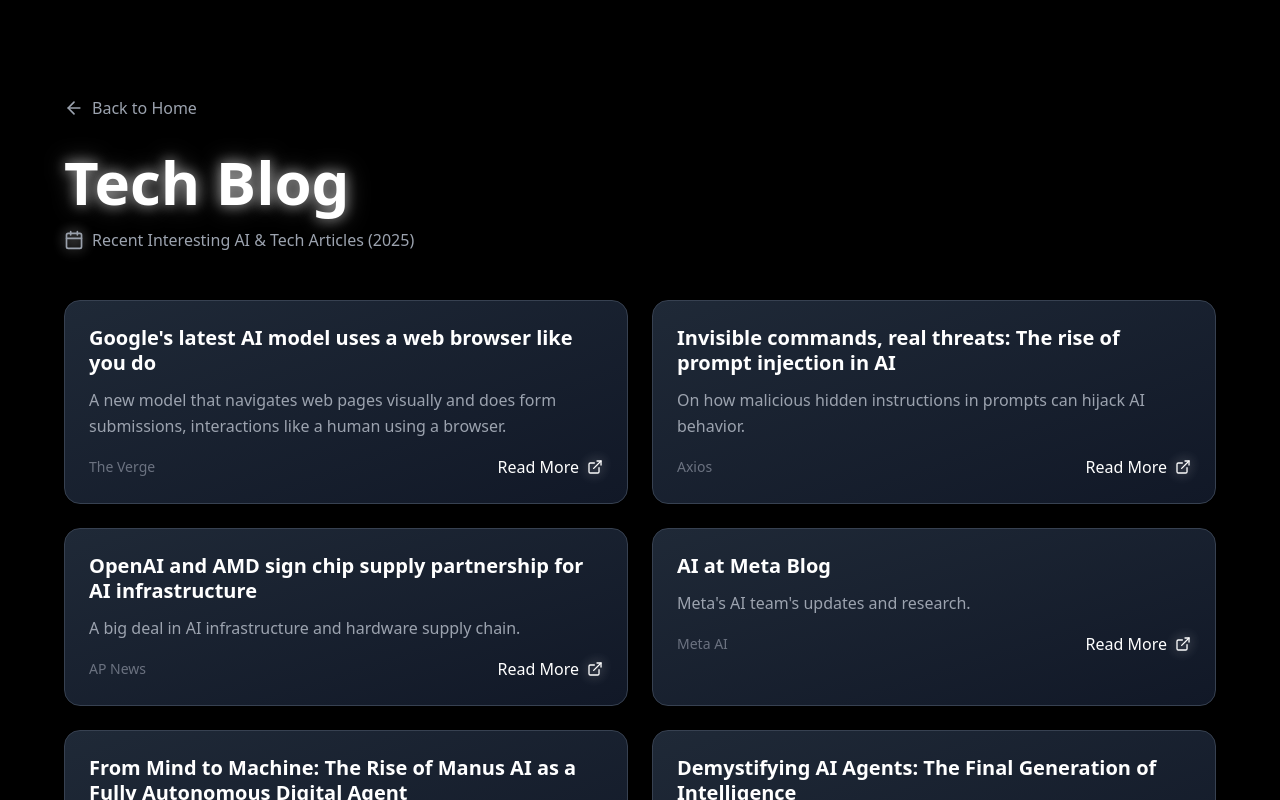
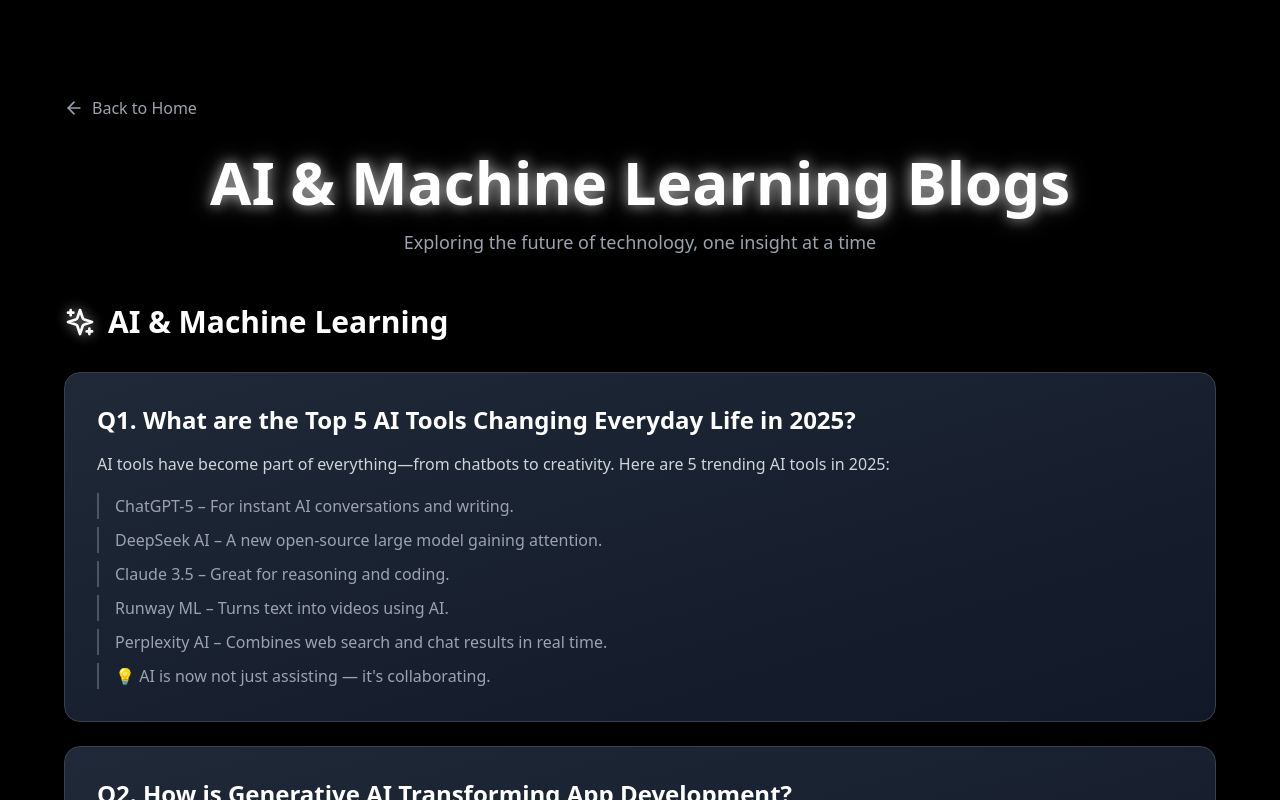
Before and after one commit to mailatcraftbyte/CRAFTBYTEWEBSITE, a React (Vite) app: page / in a window 1280 px wide. Both pictures are taken after a click on the button "Blog". Shown: the top 800 px of the page. Built offline with nearby package versions, Linux system fonts and the light colour scheme.

Commit message:
Updated Blog.tsx

```diff
--- a/src/components/Blog.tsx
+++ b/src/components/Blog.tsx
@@ -1,64 +1,140 @@
-import { ArrowLeft, ExternalLink, Calendar } from 'lucide-react';
+import { ArrowLeft, Sparkles, Code, Shield, Smartphone, Rocket } from 'lucide-react';
 
 interface BlogProps {
   onBack: () => void;
 }
 
-interface Article {
+interface BlogSection {
+  icon: React.ComponentType<any>;
   title: string;
-  description: string;
-  source: string;
-  url: string;
+  articles: BlogArticle[];
 }
 
-const articles: Article[] = [
+interface BlogArticle {
+  question: string;
+  answer: string;
+  highlights?: string[];
+}
+
+const blogSections: BlogSection[] = [
   {
-    title: "Google's latest AI model uses a web browser like you do",
-    description: "A new model that navigates web pages visually and does form submissions, interactions like a human using a browser.",
-    source: "The Verge",
-    url: "https://www.theverge.com"
+    icon: Sparkles,
+    title: "AI & Machine Learning",
+    articles: [
+      {
+        question: "What are the Top 5 AI Tools Changing Everyday Life in 2025?",
+        answer: "AI tools have become part of everything—from chatbots to creativity. Here are 5 trending AI tools in 2025:",
+        highlights: [
+          "ChatGPT-5 – For instant AI conversations and writing.",
+          "DeepSeek AI – A new open-source large model gaining attention.",
+          "Claude 3.5 – Great for reasoning and coding.",
+          "Runway ML – Turns text into videos using AI.",
+          "Perplexity AI – Combines web search and chat results in real time.",
+          "💡 AI is now not just assisting — it's collaborating."
+        ]
       },
       {
-    title: "Invisible commands, real threats: The rise of prompt injection in AI",
-    description: "On how malicious hidden instructions in prompts can hijack AI behavior.",
-    source: "Axios",
-    url: "https://www.axios.com"
+        question: "How is Generative AI Transforming App Development?",
+        answer: "Generative AI is speeding up app creation by generating code, designs, and content automatically. Developers now use AI copilots like GitHub Copilot and Replit Ghostwriter to:",
+        highlights: [
+          "Write clean, efficient code faster.",
+          "Auto-design UI mockups.",
+          "Test and debug instantly.",
+          "🚀 In 2025, even small developers can build powerful AI apps in days instead of months."
+        ]
       },
       {
-    title: "OpenAI and AMD sign chip supply partnership for AI infrastructure",
-    description: "A big deal in AI infrastructure and hardware supply chain.",
-    source: "AP News",
-    url: "https://apnews.com"
+        question: "What is DeepSeek and Why Is Everyone Talking About It?",
+        answer: "DeepSeek is a free, open-source AI model that rivals GPT and Gemini. It's designed for high performance with zero cost, making it popular on OpenRouter. It supports coding, chat, translation, and content creation — all without subscription limits.",
+        highlights: ["🔓 DeepSeek is the new hero for indie AI developers."]
+      }
+    ]
   },
   {
-    title: "AI at Meta Blog",
-    description: "Meta's AI team's updates and research.",
-    source: "Meta AI",
-    url: "https://ai.meta.com/blog"
+    icon: Code,
+    title: "Software & Coding",
+    articles: [
+      {
+        question: "What Are the Best Free APIs for Developers in 2025?",
+        answer: "Free APIs every developer should try:",
+        highlights: [
+          "Brave API – For AI search and summarization.",
+          "OpenRouter – Unified access to multiple AI models.",
+          "Supabase API – Best free backend for apps.",
+          "Hugging Face API – For AI model deployment.",
+          "OpenWeather API – For real-time weather integration.",
+          "🧩 APIs make your app smarter without heavy backend work."
+        ]
       },
       {
-    title: "From Mind to Machine: The Rise of Manus AI as a Fully Autonomous Digital Agent",
-    description: "A paper about an autonomous agent that moves from reasoning to action.",
-    source: "arXiv",
-    url: "https://arxiv.org"
+        question: "How to Build Your Own ChatGPT-Like Bot Without an API Key?",
+        answer: "You can build a personal chatbot by combining web crawling + local AI models. Steps:",
+        highlights: [
+          "Use Python (BeautifulSoup) to fetch answers from websites.",
+          "Integrate a local LLM like DeepSeek or Ollama.",
+          "Create a chat UI using HTML + Flask or Streamlit.",
+          "🧠 This gives you a free, offline, and private chatbot engine."
+        ]
+      }
+    ]
   },
   {
-    title: "Demystifying AI Agents: The Final Generation of Intelligence",
-    description: "A look at how agentic AI may represent a new phase of intelligence.",
-    source: "arXiv",
-    url: "https://arxiv.org"
+    icon: Shield,
+    title: "Cybersecurity & Web",
+    articles: [
+      {
+        question: "How to Protect Your Data Online in 2025?",
+        answer: "",
+        highlights: [
+          "Enable 2-Factor Authentication everywhere.",
+          "Use password managers like Bitwarden.",
+          "Avoid saving credentials in browsers.",
+          "Keep your OS and antivirus updated.",
+          "Use VPNs for public Wi-Fi.",
+          "🔒 In the AI age, your privacy is your password strength."
+        ]
+      }
+    ]
   },
   {
-    title: "From Generative AI to Innovative AI: An Evolutionary Roadmap",
-    description: "Exploring how we might move beyond generative systems to AI that can truly innovate.",
-    source: "arXiv",
-    url: "https://arxiv.org"
+    icon: Smartphone,
+    title: "Gadget & Tech Innovation",
+    articles: [
+      {
+        question: "What Are the Smartest AI Gadgets of 2025?",
+        answer: "",
+        highlights: [
+          "Meta Ray-Ban Glasses 2 – Record and translate in real time.",
+          "Apple Vision Pro 2 – Blends AR with productivity tools.",
+          "Samsung AI Phone (S25 Ultra) – Auto-edits photos using on-device AI.",
+          "Anker Solix PowerHub – Smart AI home power system.",
+          "Neuralink Link – First brain-computer interface approved for trials.",
+          "🤖 AI gadgets are now extensions of our brain and lifestyle."
+        ]
+      }
+    ]
   },
   {
-    title: "Measuring the Impact of Early-2025 AI on Experienced Open-Source Developers",
-    description: "Interesting finding: early AI tools sometimes slow down developers.",
-    source: "Metr",
-    url: "https://metr.org"
+    icon: Rocket,
+    title: "Startup & Innovation",
+    articles: [
+      {
+        question: "How Teen Entrepreneurs Are Launching AI Startups in 2025?",
+        answer: "Teen founders are building startups faster using AI tools + no-code platforms like Bubble, Glide, and Jotform Apps. They combine creativity with free cloud services to publish apps. Examples: AI diaries, chatbot assistants, or smart school planners.",
+        highlights: ["✨ You don't need funding — just an idea and internet access."]
+      },
+      {
+        question: "How to Turn Your School Project into a Real App?",
+        answer: "Steps:",
+        highlights: [
+          "Choose a useful topic (health, education, or AI tools).",
+          "Use Jotform Apps or Supabase + React for the backend.",
+          "Add AI APIs to make it smart.",
+          "Publish under your own brand name (like Quantum Lab).",
+          "💡 Many school projects evolve into startups with just one launch."
+        ]
+      }
+    ]
   }
 ];
 
@@ -74,45 +150,53 @@ function Blog({ onBack }: BlogProps) {
           Back to Home
         </button>
 
-        <div className="mb-12">
+        <div className="mb-12 text-center">
           <h1 className="text-5xl md:text-6xl font-bold mb-4 text-white lightning-text">
-            Tech Blog
+            AI & Machine Learning Blogs
           </h1>
-          <div className="flex items-center gap-2 text-gray-400">
-            <Calendar className="w-5 h-5 animated-icon" />
-            <span>Recent Interesting AI & Tech Articles (2025)</span>
-          </div>
+          <p className="text-gray-400 text-lg">Exploring the future of technology, one insight at a time</p>
         </div>
 
-        <div className="grid md:grid-cols-2 gap-6">
-          {articles.map((article, index) => (
+        {blogSections.map((section, sectionIndex) => {
+          const IconComponent = section.icon;
+          return (
+            <div key={sectionIndex} className="mb-16">
+              <div className="flex items-center gap-3 mb-8">
+                <IconComponent className="w-8 h-8 text-white animated-icon" />
+                <h2 className="text-3xl font-bold text-white">{section.title}</h2>
+              </div>
+
+              <div className="space-y-6">
+                {section.articles.map((article, articleIndex) => (
                   <article
-              key={index}
-              className="bg-gradient-to-br from-gray-800 to-gray-900 border border-gray-700 rounded-2xl p-6 hover:border-gray-600 transition-all hover:transform hover:scale-105 shadow-xl"
+                    key={articleIndex}
+                    className="bg-gradient-to-br from-gray-800 to-gray-900 border border-gray-700 rounded-2xl p-8 hover:border-gray-600 transition-all shadow-xl"
                   >
-              <h2 className="text-xl font-bold mb-3 text-white leading-tight">
-                {article.title}
-              </h2>
-              <p className="text-gray-400 mb-4 leading-relaxed">
-                {article.description}
+                    <h3 className="text-2xl font-bold mb-4 text-white leading-tight">
+                      Q{sectionIndex * 3 + articleIndex + 1}. {article.question}
+                    </h3>
+
+                    {article.answer && (
+                      <p className="text-gray-300 mb-4 leading-relaxed">
+                        {article.answer}
                       </p>
-              <div className="flex items-center justify-between">
-                <span className="text-sm text-gray-500 font-medium">
-                  {article.source}
-                </span>
-                <a
-                  href={article.url}
-                  target="_blank"
-                  rel="noopener noreferrer"
-                  className="inline-flex items-center gap-2 text-white hover:text-gray-300 transition-colors"
-                >
-                  Read More
-                  <ExternalLink className="w-4 h-4 animated-icon" />
-                </a>
-              </div>
+                    )}
+
+                    {article.highlights && article.highlights.length > 0 && (
+                      <ul className="space-y-2">
+                        {article.highlights.map((highlight, highlightIndex) => (
+                          <li key={highlightIndex} className="text-gray-400 leading-relaxed pl-4 border-l-2 border-gray-600">
+                            {highlight}
+                          </li>
+                        ))}
+                      </ul>
+                    )}
                   </article>
                 ))}
               </div>
+            </div>
+          );
+        })}
       </div>
     </div>
   );
```
Lines whose indentation alone changed are shown as unchanged.
